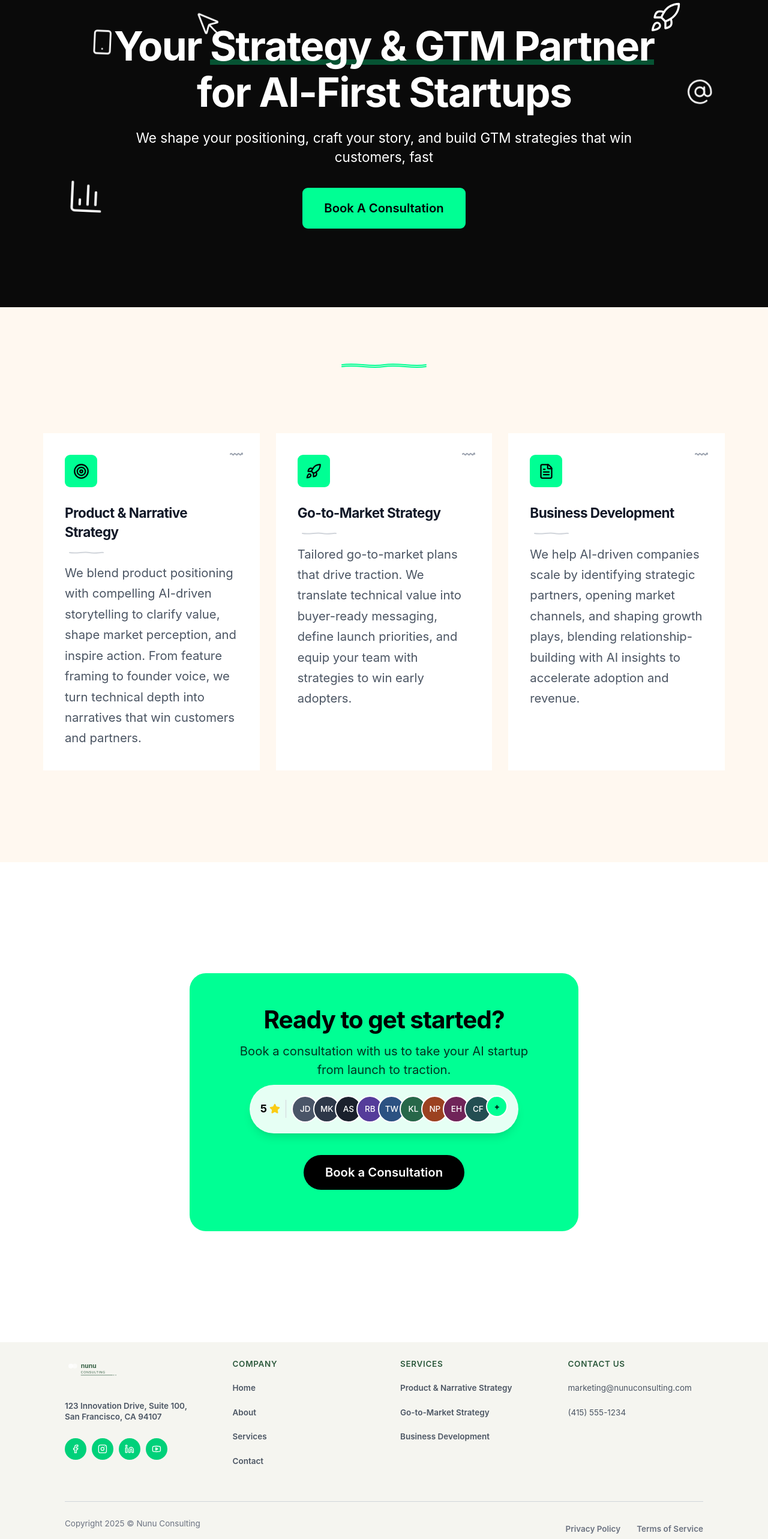
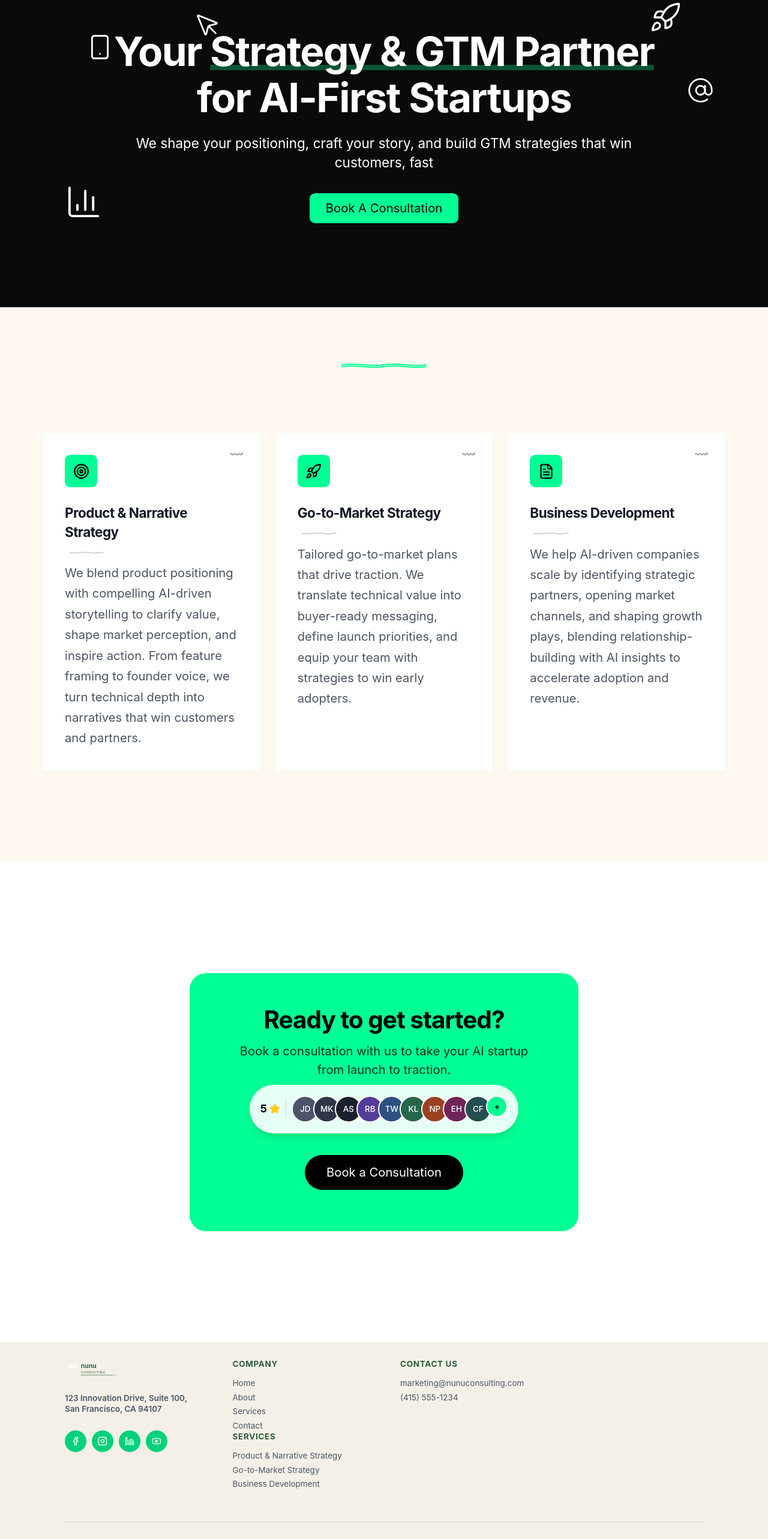
Before and after one commit to AnyamahNdidi/my_nunu_consultant, a Next.js app: page / in a window 1280 px wide. Shown: the part 160-2725 px from the top of the page at 60% size. Built offline with nearby package versions, Linux system fonts and the light colour scheme.

Commit message:
changes made

```diff
--- a/src/app/about-us/page.jsx
+++ b/src/app/about-us/page.jsx
@@ -51,7 +51,7 @@ const Section1 = () => {
           <div className="flex">
             <a
               href="/contact"
-              className="group inline-flex items-center bg-[#00FF94] hover:bg-[#00D17A] text-[#0F3D3E] px-6 py-3 rounded-md font-semibold transition-colors duration-200"
+              className="group inline-flex items-center bg-[#00FF94] hover:bg-[#00D17A] text-[#0F3D3E] px-6 py-3 rounded-md font-normal transition-colors duration-200"
             >
               Contact Us
               <ArrowRight className="ml-2 h-5 w-5 transition-transform group-hover:translate-x-1" />
--- a/src/components/Content.jsx
+++ b/src/components/Content.jsx
@@ -4,7 +4,7 @@
 
   export default function Footer() {
     return (
-      <footer className="bg-[#F5F5F0] pt-6  px-8 md:px-16 lg:px-24">
+      <footer className="bg-[#F4F0E7] pt-6  px-8 md:px-16 lg:px-24">
         {/* Main Footer Content */}
         <div className="max-w-7xl mx-auto">
           <div className="grid grid-cols-1 md:grid-cols-4 gap-12 mb-12">
@@ -12,7 +12,7 @@
             {/* Logo & Company Info */}
             <div className="md:col-span-1 ">
               {/* Logo */}
-              <div className="flex items-center mb-3 -mt-4">
+              <div className="flex items-center mb-0 -mt-4">
                 <Logo color="#2D5A3D" width={100} height={75} />
               </div>
               {/* Removed tagline as per feedback */}
@@ -38,57 +38,58 @@
               </div>
             </div>
 
+            {/* Company and Services Links - Side by side on mobile */}
+            <div className="w-full flex flex-wrap">
               {/* Company Links */}
-            <div>
-              <h3 className="text-xs font-semibold text-[#2D5A3D] uppercase tracking-wider mb-3">Company</h3>
-              <ul className="space-y-2">
-                <li><a href="#" className="text-xs font-semibold text-gray-600 hover:text-[#2D5A3D] transition-colors" onClick={(e) => {
+              <div className="w-1/2 md:w-auto md:pr-8">
+                <h3 className="text-xs font-bold text-[#2D5A3D] uppercase tracking-wider mb-3">Company</h3>
+                <div className="flex flex-col gap-1">
+                  <div className="leading-none"><a href="#" className="text-xs font-normal text-gray-600 hover:text-[#2D5A3D] transition-colors" onClick={(e) => {
                     e.preventDefault();
                     window.scrollTo({ top: 0, behavior: 'smooth' });
-                }}>Home</a></li>
-                <li><a href="about-us" className="text-xs font-semibold text-gray-600 hover:text-[#2D5A3D] transition-colors" onClick={(e) => {
+                  }}>Home</a></div>
+                  <div className="leading-none"><a href="about-us" className="text-xs font-normal text-gray-600 hover:text-[#2D5A3D] transition-colors" onClick={(e) => {
                     // e.preventDefault();
                     // window.scrollTo({ top: 0, behavior: 'smooth' });
-                }}>About</a></li>
-                <li><a href="/#services" className="text-xs font-semibold text-gray-600 hover:text-[#2D5A3D] transition-colors"  onClick={(e) => {
-        // If not on home page, let the default navigation happen
+                  }}>About</a></div>
+                  <div className="leading-none"><a href="/#services" className="text-xs font-normal text-gray-600 hover:text-[#2D5A3D] transition-colors"  onClick={(e) => {
                     if (window.location.pathname !== '/') {
                       return;
                     }
-        // If already on home page, handle smooth scroll
                     e.preventDefault();
                     const element = document.getElementById('services');
                     if (element) {
                       element.scrollIntoView({ behavior: 'smooth' });
                     }
-      }}>Services</a></li>
-                <li><a href="contact" className="text-xs font-semibold text-gray-600 hover:text-[#2D5A3D] transition-colors" onClick={(e) => {
+                  }}>Services</a></div>
+                  <div className="leading-none"><a href="contact" className="text-xs font-normal text-gray-600 hover:text-[#2D5A3D] transition-colors" onClick={(e) => {
                     // e.preventDefault();
                     // const element = document.getElementById('contact');
                     // if (element) {
                     //     element.scrollIntoView({ behavior: 'smooth' });
                     // }
-                }}>Contact</a></li>
-              </ul>
+                  }}>Contact</a></div>
+                </div>
               </div>
 
               {/* Services Links */}
-            <div>
-              <h3 className="text-xs font-semibold text-[#2D5A3D] uppercase tracking-wider mb-3">Services</h3>
-              <ul className="space-y-2">
-                <li><a href="/#services" className="text-xs font-semibold text-gray-600 hover:text-[#2D5A3D] transition-colors">Product & Narrative Strategy</a></li>
-                <li><a href="/#services" className="text-xs font-semibold text-gray-600 hover:text-[#2D5A3D] transition-colors">Go-to-Market Strategy</a></li>
-                <li><a href="/#services" className="text-xs font-semibold text-gray-600 hover:text-[#2D5A3D] transition-colors">Business Development</a></li>
-              </ul>
+              <div className="w-1/2 md:w-auto md:pr-8">
+                <h3 className="text-xs font-bold text-[#2D5A3D] uppercase tracking-wider mb-3">Services</h3>
+                <div className="flex flex-col gap-1">
+                  <div className="leading-none"><a href="/#services" className="text-xs font-normal text-gray-600 hover:text-[#2D5A3D] transition-colors">Product & Narrative Strategy</a></div>
+                  <div className="leading-none"><a href="/#services" className="text-xs font-normal text-gray-600 hover:text-[#2D5A3D] transition-colors">Go-to-Market Strategy</a></div>
+                  <div className="leading-none"><a href="/#services" className="text-xs font-normal text-gray-600 hover:text-[#2D5A3D] transition-colors">Business Development</a></div>
+                </div>
+              </div>
             </div>
 
             {/* Contact Info */}
             <div>
-              <h3 className="text-xs font-semibold text-[#2D5A3D] uppercase tracking-wider mb-3">Contact us</h3>
-              <ul className="space-y-2">
-                <li><a href="mailto:marketing@nunuconsulting.com" className="text-xs text-gray-600 hover:text-[#2D5A3D] transition-colors">marketing@nunuconsulting.com</a></li>
-                <li><a href="tel:+14155551234" className="text-xs text-gray-600 hover:text-[#2D5A3D] transition-colors">(415) 555-1234</a></li>
-              </ul>
+              <h3 className="text-xs font-bold text-[#2D5A3D] uppercase tracking-wider mb-3">Contact us</h3>
+              <div className="flex flex-col gap-1">
+                <div className="leading-none"><a href="mailto:marketing@nunuconsulting.com" className="text-xs text-gray-600 hover:text-[#2D5A3D] transition-colors">marketing@nunuconsulting.com</a></div>
+                <div className="leading-none"><a href="tel:+14155551234" className="text-xs text-gray-600 hover:text-[#2D5A3D] transition-colors">(415) 555-1234</a></div>
+              </div>
             </div>
           </div>
 
@@ -101,8 +102,8 @@
               Copyright 2025 © Nunu Consulting
             </p>
             <div className="flex gap-6 mt-4 md:mt-0">
-              <a href="#" className="text-gray-500 text-xs font-semibold hover:text-[#2D5A3D] transition-colors">Privacy Policy</a>
-              <a href="#" className="text-gray-500 text-xs font-semibold hover:text-[#2D5A3D] transition-colors">Terms of Service</a>
+              <a href="#" className="text-gray-500 text-xs font-normal hover:text-[#2D5A3D] transition-colors">Privacy Policy</a>
+              <a href="#" className="text-gray-500 text-xs font-normal hover:text-[#2D5A3D] transition-colors">Terms of Service</a>
             </div>
           </div>
         </div>
--- a/src/components/Hearder.jsx
+++ b/src/components/Hearder.jsx
@@ -69,7 +69,7 @@ export default function Header() {
                 >
                   <a
                     href={item.href}
-                    className="flex items-center space-x-1 text-sm font-medium hover:text-[#00D17A] transition-colors duration-200 relative group"
+                    className="flex items-center space-x-1 text-sm font-normal hover:text-[#00D17A] transition-colors duration-200 relative group"
                   >
                     <span className="relative">
                       {item.label}
@@ -103,14 +103,14 @@ export default function Header() {
           <div className="flex justify-end items-center gap-6">
             <a
               href="/contact"
-              className="hidden md:block bg-[#00FF94] hover:bg-green-600 text-black text-sm font-medium px-3 py-1.5 rounded transition-colors"
+              className="hidden md:block text-white hover:text-[#00FF94] text-sm font-normal px-3 py-1 border border-white/30 rounded hover:border-[#00FF94] transition-colors"
             >
               Book A Consultation
             </a>
 
             {/* Mobile Menu Button */}
             <button
-              className="md:hidden p-2 text-white hover:text-[#00FF94] transition-colors"
+              className="md:hidden p-2 text-white hover:text-[#00FF94] font-normal transition-colors"
               onClick={() => setMobileMenuOpen(!mobileMenuOpen)}
             >
               {mobileMenuOpen ? <X className="w-6 h-6" /> : <Menu className="w-6 h-6" />}
@@ -137,7 +137,7 @@ export default function Header() {
           {/* Mobile CTA Button */}
           <a
             href="/contact"
-            className="block w-full mt-6 bg-[#00FF94] hover:bg-green-600 text-black font-medium px-4 py-2 rounded transition-colors text-center text-sm"
+            className="block w-full mt-6 bg-white/5 hover:bg-white/10 border border-white/20 hover:border-[#00FF94] text-white font-normal px-4 py-2.5 rounded text-center text-xs transition-all duration-300"
             onClick={() => setMobileMenuOpen(false)}
           >
             Book a Consultation
--- a/src/components/Intro.jsx
+++ b/src/components/Intro.jsx
@@ -41,7 +41,7 @@ export default function Intro() {
     // Floating animation variants
     const floatingVariants = {
       animate: (i) => ({
-        y: [0, -10, 0, 10, 0],
+        // y: [0, -10, 0, 10, 0],
         x: [0, 5, 0, -5, 0],
         rotate: [0, 3, 0, -3, 0],
         transition: {
@@ -69,18 +69,18 @@ export default function Intro() {
             {icons.map(({ Icon, scrollY, className, size, speed, custom }, index) => (
             <motion.div
               key={index}
-              style={{ y: scrollY }}
+              // style={{ y: scrollY }}
               className={className}
             >
               <motion.div
-                variants={floatingVariants}
-                animate="animate"
-                custom={custom}
-                style={{
-                  x: mousePosition.x * speed,
-                  y: mousePosition.y * speed * 0.5
-                }}
-                transition={{ type: "spring", stiffness: 50, damping: 20 }}
+              //   variants={floatingVariants}
+              //   animate="animate"
+              //   custom={custom}
+              //   style={{
+              //     x: mousePosition.x * speed,
+              //     // y: mousePosition.y * speed * 0.5
+              //   }}
+              //  transition={{ duration: 0.3 }}
               >
                 <Icon className={`${size} text-white`} strokeWidth={1.5} />
               </motion.div>
@@ -118,7 +118,7 @@ export default function Intro() {
               animate={{ opacity: 1, y: 0 }}
               transition={{ duration: 0.8, delay: 0.2, ease: 'easeOut' }}
             >
-              <button className='bg-[#00FF94] text-black px-8 py-4 rounded-lg text-lg font-semibold hover:bg-green-400 transition-colors'>
+              <button className='bg-[#00FF94] text-black px-6 py-2 rounded-lg text-lg font-normal hover:bg-green-400 transition-colors'>
                 Book A Consultation
               </button>
             </motion.div>
--- a/src/components/Section.jsx
+++ b/src/components/Section.jsx
@@ -114,7 +114,7 @@ export default function Section() {
 
             <Link href="/contact">
               <motion.button
-                className='bg-black text-white px-8 py-3 rounded-full font-semibold text-lg hover:bg-gray-800 transition-colors mb-3'
+                className='bg-black text-white px-8 py-3 rounded-full font-normal text-lg hover:bg-gray-800 transition-colors mb-3'
                 initial={{ opacity: 0, y: 20 }}
                 whileInView={{ opacity: 1, y: 0 }}
                 viewport={{ once: true }}
```
Lines whose indentation alone changed are shown as unchanged.
